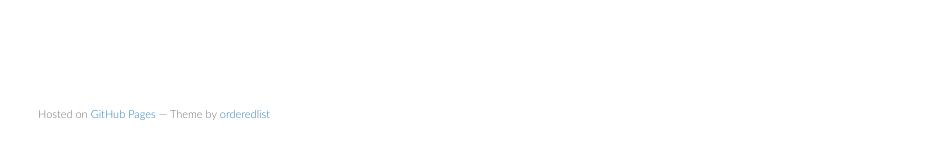
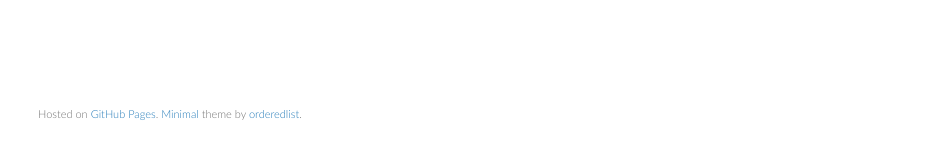
Before and after one commit to amandalynne/amandalynne.github.io, a Jekyll site: the page built from index.md, in a window 1280 px wide. Shown: the part 707-866 px from the top of the page, without its empty margins (172-1100 px from the left). Built offline with Jekyll 4.4.1, drawn with Linux system fonts in a browser that asks for light colours; our own code applies the rules of GitHub Pages for plain Markdown files.

Commit message:
redo credit

```diff
--- a/_layouts/default.html
+++ b/_layouts/default.html
@@ -49,7 +49,7 @@
         {% if site.github.is_project_page %}
         <p>This project is maintained by <a href="{{ site.github.owner_url }}">{{ site.github.owner_name }}</a></p>
         {% endif %}
-        <p><small>Hosted on <a href="https://pages.github.com">GitHub Pages</a> &mdash; Theme by <a href="https://github.com/orderedlist">orderedlist</a></small></p>
+        <p><small>Hosted on <a href="https://pages.github.com">GitHub Pages</a>. <a href="https://orderedlist.com/minimal/">Minimal</a> theme by <a href="https://github.com/orderedlist">orderedlist</a>. </small></p>
       </footer>
     </div>
     <script src="{{ '/assets/js/scale.fix.js' | relative_url }}"></script>
```
